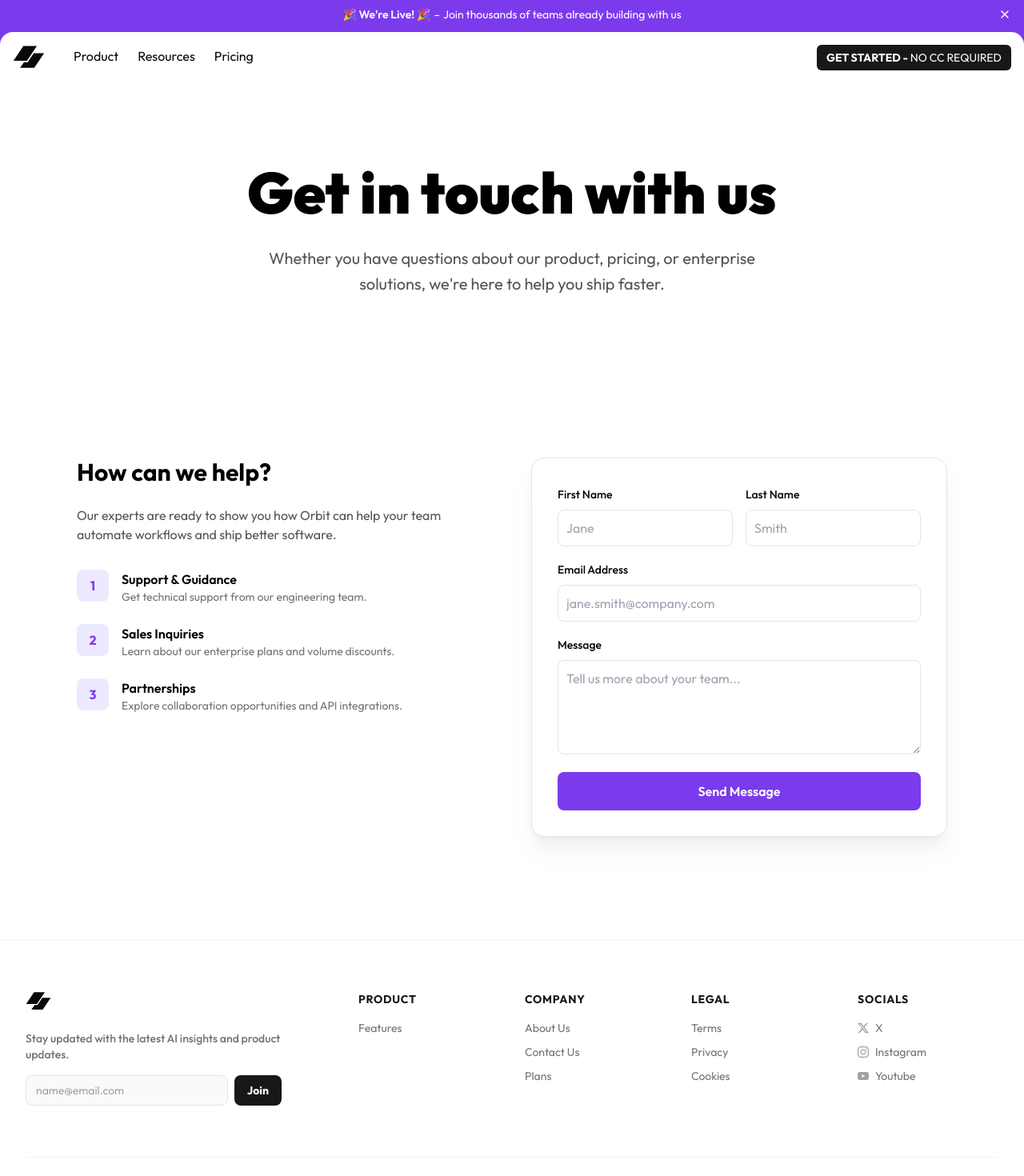
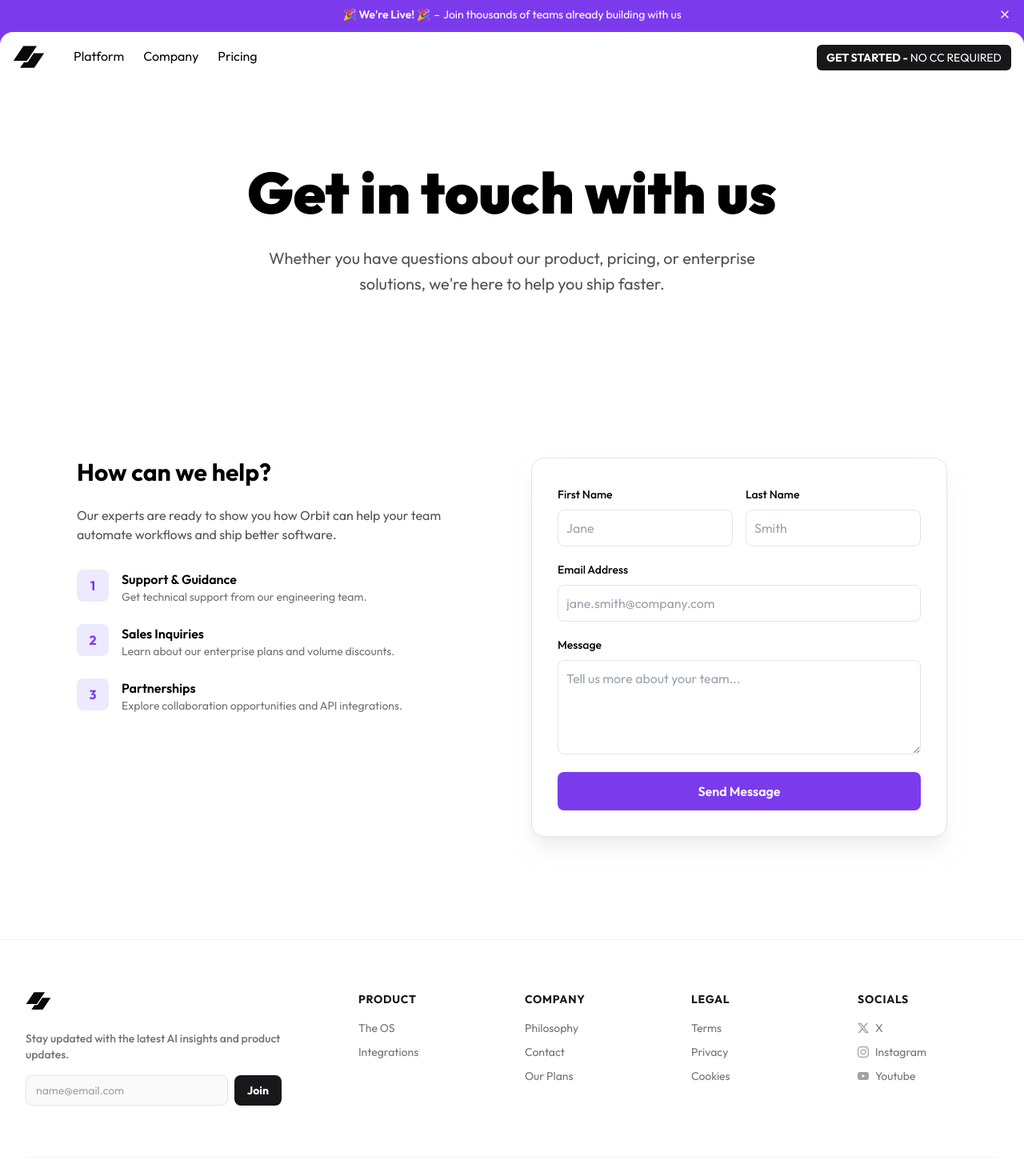
Before and after one commit to Vaibhavdixit1/saas-starter-nextjs-website, a Next.js app: page /contact in a window 1280 px wide. Shown: the top 1470 px of the page at 80% size. Built offline with nearby package versions, Linux system fonts and the light colour scheme.

Commit message:
content change

```diff
--- a/src/components/navigation/constants.ts
+++ b/src/components/navigation/constants.ts
@@ -1,22 +1,26 @@
 export const NAV_LINKS = [
   {
-    title: "Product",
+    title: "Platform",
     sublinks: [
       {
-        title: "Features",
+        title: "The OS",
         href: "/features",
+      },
+      {
+        title: "Integrations",
+        href: "/integrations",
       },
     ],
   },
   {
-    title: "Resources",
+    title: "Company",
     sublinks: [
       {
-        title: "About Us",
+        title: "Philosophy",
         href: "/about",
       },
       {
-        title: "Contact Us",
+        title: "Contact",
         href: "/contact",
       },
     ],
@@ -25,7 +29,7 @@ export const NAV_LINKS = [
     title: "Pricing",
     sublinks: [
       {
-        title: "Plans",
+        title: "Our Plans",
         href: "/pricing",
       },
     ],
--- a/src/components/pricing/Pricing.tsx
+++ b/src/components/pricing/Pricing.tsx
@@ -13,9 +13,9 @@ export const Pricing = () => {
       <Toggle selected={selected} setSelected={setSelected} />
       <div className="mt-6 grid grid-cols-1 gap-6 lg:mt-12 lg:grid-cols-3 lg:gap-8">
         <PriceColumn
-          title="Starter"
+          title="Founders"
           price="0"
-          statement="Everything you need to validate your idea and build your first MVP."
+          statement="For the independent visionary and those in the earliest stages of architectural discovery."
           items={[
             {
               children: "5 Projects",
@@ -44,9 +44,9 @@ export const Pricing = () => {
           ]}
         />
         <PriceColumn
-          title="Professional"
+          title="Studio"
           price={selected === "monthly" ? "29" : "19"}
-          statement="The perfect choice for scaling startups and serious independent builders."
+          statement="The standard for high-performance teams. Deep integration for collective flow."
           highlight
           items={[
             {
@@ -76,9 +76,9 @@ export const Pricing = () => {
           ]}
         />
         <PriceColumn
-          title="Enterprise"
+          title="Sovereign"
           price={selected === "monthly" ? "99" : "79"}
-          statement="Advanced tools and dedicated support for high-stakes enterprise operations."
+          statement="Absolute control and dedicated infrastructure for high-stakes global operations."
           items={[
             {
               children: "Everything in Professional",
```
